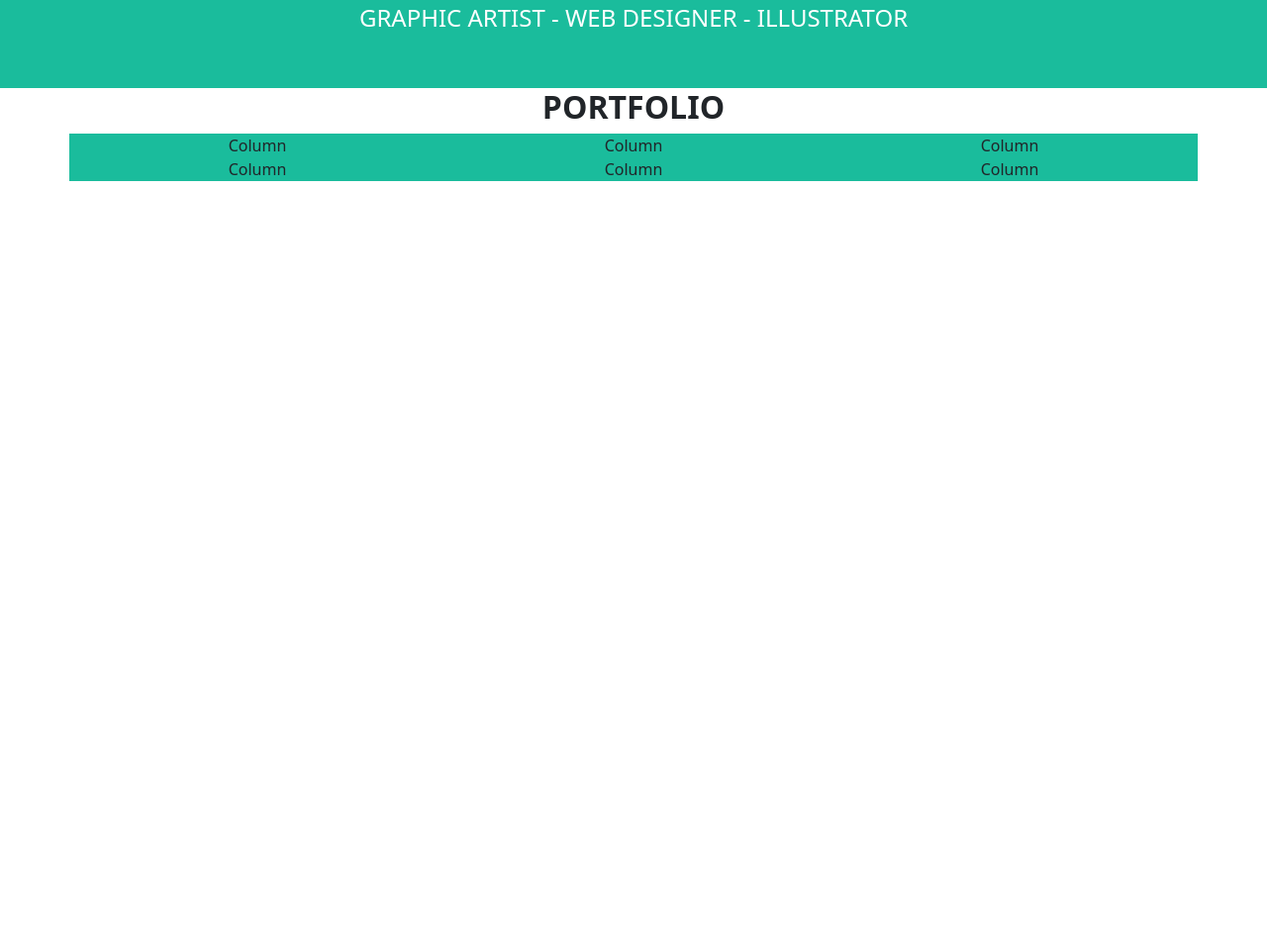
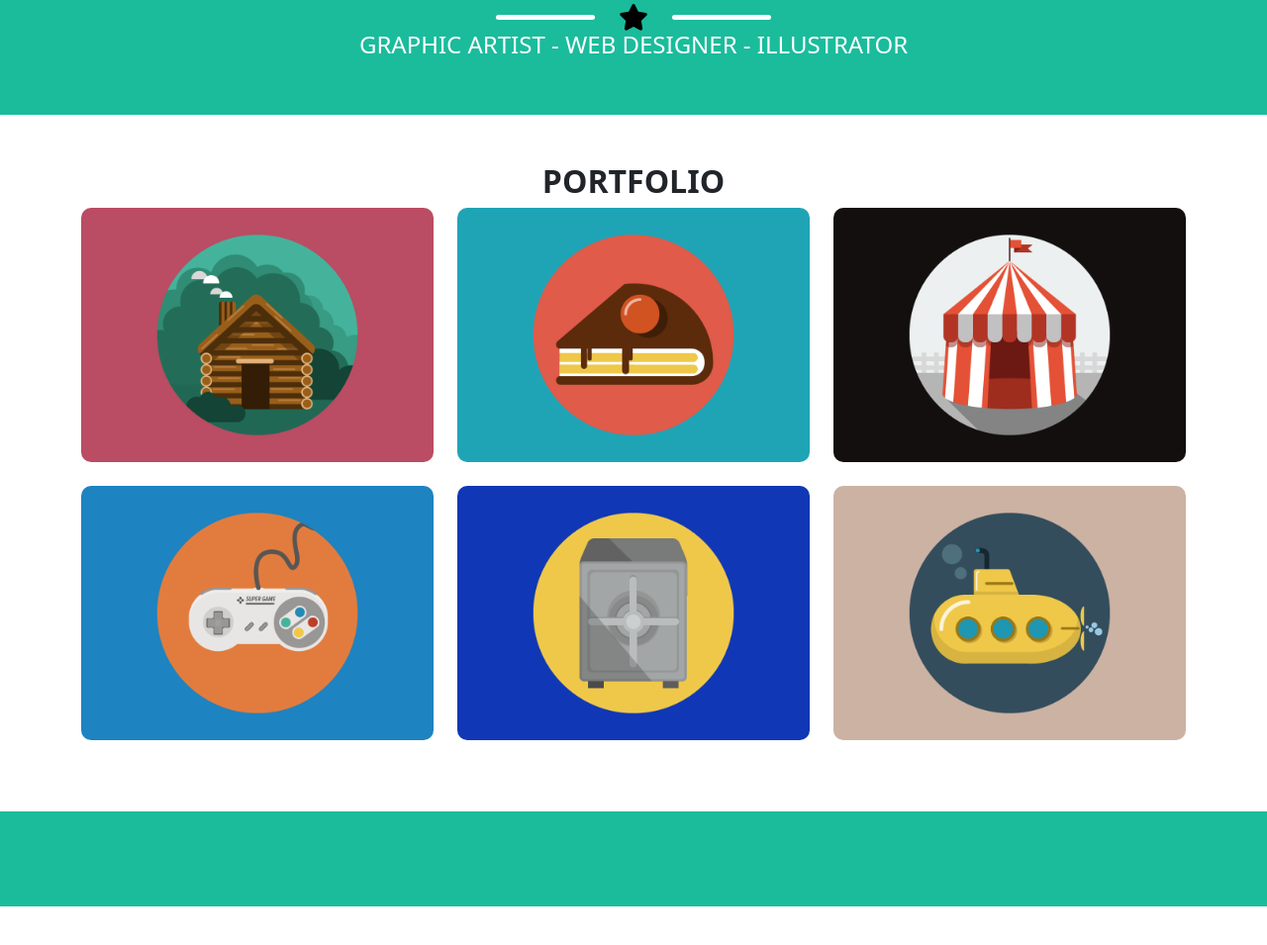
Before and after one commit to GiacomoDiNardo/html-css-bootstrap-freelancer, a plain HTML site: page index.html in a window 1280 px wide. Shown: the part 455-1410 px from the top of the page at 99% size. Before the commit the page ends 800 px from the top, so only its background shows below. Drawn offline with nearby package versions, Linux system fonts and the light colour scheme.

Commit message:
add section elements

```diff
--- a/css/style.css
+++ b/css/style.css
@@ -21,3 +21,29 @@
 .jumbo-img {
     max-width: 250px;
 }
+
+.no-border {
+    border: none;
+}
+
+.img-grid {
+    border-radius: 10px;
+}
+
+.horizontal-rule {
+    align-items: center;
+    justify-content: center;
+}
+
+.rule {
+    width: 100px;
+    height: 5px;
+    border-radius: 20px;
+    background-color: white;
+}
+
+.star {
+    width: 30px;
+    align-self: center;
+    margin: 0 1.5rem;
+}
--- a/index.html
+++ b/index.html
@@ -21,48 +21,72 @@
     </header>
 
     <main>
-        <section class="bg-green">
-            <div class="container p-5">
+        <section class="bg-green p-5">
+            <div class="container">
                 <div class="jumbotron color-white">
                     <img class="jumbo-img pb-3" src="img/avatar.svg" alt="">
                     <h1><strong>START BOOTSTRAP</strong></h1>
+
+                    <div class="horizontal-rule d-flex">
+                        <div class="rule"></div>
+                        <div class="star"><svg xmlns="http://www.w3.org/2000/svg" viewBox="0 0 576 512"><!--! Font Awesome Pro 6.1.1 by @fontawesome - https://fontawesome.com License - https://fontawesome.com/license (Commercial License) Copyright 2022 Fonticons, Inc. --><path d="M381.2 150.3L524.9 171.5C536.8 173.2 546.8 181.6 550.6 193.1C554.4 204.7 551.3 217.3 542.7 225.9L438.5 328.1L463.1 474.7C465.1 486.7 460.2 498.9 450.2 506C440.3 513.1 427.2 514 416.5 508.3L288.1 439.8L159.8 508.3C149 514 135.9 513.1 126 506C116.1 498.9 111.1 486.7 113.2 474.7L137.8 328.1L33.58 225.9C24.97 217.3 21.91 204.7 25.69 193.1C29.46 181.6 39.43 173.2 51.42 171.5L195 150.3L259.4 17.97C264.7 6.954 275.9-.0391 288.1-.0391C300.4-.0391 311.6 6.954 316.9 17.97L381.2 150.3z"/></svg></div>
+                        <div class="rule"></div>
+                    </div>
+
                     <h4>GRAPHIC ARTIST - WEB DESIGNER - ILLUSTRATOR</h4>
                 </div>
             </div>
         </section>
 
-        <section>
+        <section class="p-5">
             <div class="container text-center">
                 <h2><strong>PORTFOLIO</strong></h2>
 
                 <div class="row row-cols-3">
-                  <div class="col bg-green ">
-                    Column
+                    <div class="col">
+                        <div class="card no-border pb-4">
+                            <img src="img/cabin.png" class="card-img-top img-grid" alt="...">
                         </div>
-                  <div class="col bg-green">
-                    Column
                     </div>
-                  <div class="col bg-green">
-                    Column
+
+                    <div class="col">
+                        <div class="card no-border pb-4">
+                            <img src="img/cake.png" class="card-img-top img-grid" alt="...">
                         </div>
-                  <div class="col bg-green">
-                    Column
                     </div>
-                  <div class="col bg-green">
-                    Column
+
+                    <div class="col">
+                        <div class="card no-border pb-4">
+                            <img src="img/circus.png" class="card-img-top img-grid" alt="...">
                         </div>
-                  <div class="col bg-green">
-                    Column
+                    </div>
+
+                    <div class="col">
+                        <div class="card no-border pb-4">
+                            <img src="img/game.png" class="card-img-top img-grid" alt="...">
+                        </div>
+                    </div>
+
+                    <div class="col">
+                        <div class="card no-border pb-4">
+                            <img src="img/safe.png" class="card-img-top img-grid" alt="...">
+                        </div>
+                    </div>
+
+                    <div class="col">
+                        <div class="card no-border pb-4">
+                            <img src="img/submarine.png" class="card-img-top img-grid" alt="...">
+                        </div>
                     </div>
                 </div>
             </div>
         </section>
 
-        <section class="bg-green">
+        <section class="bg-green p-5">
             <div class="container"></div>
         </section>
 
-        <section>
+        <section class="p-5">
             <div class="container"></div>
         </section>
     </main>
```
Lines whose indentation alone changed are shown as unchanged.
